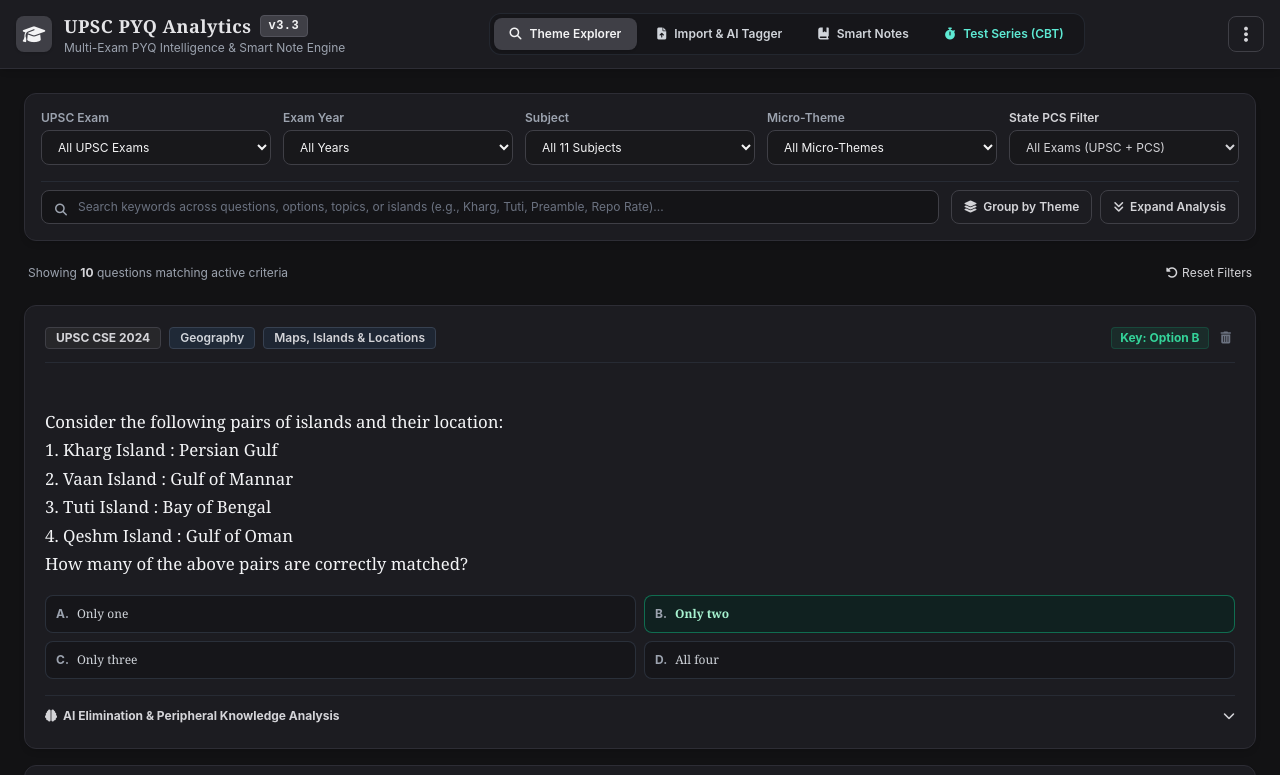
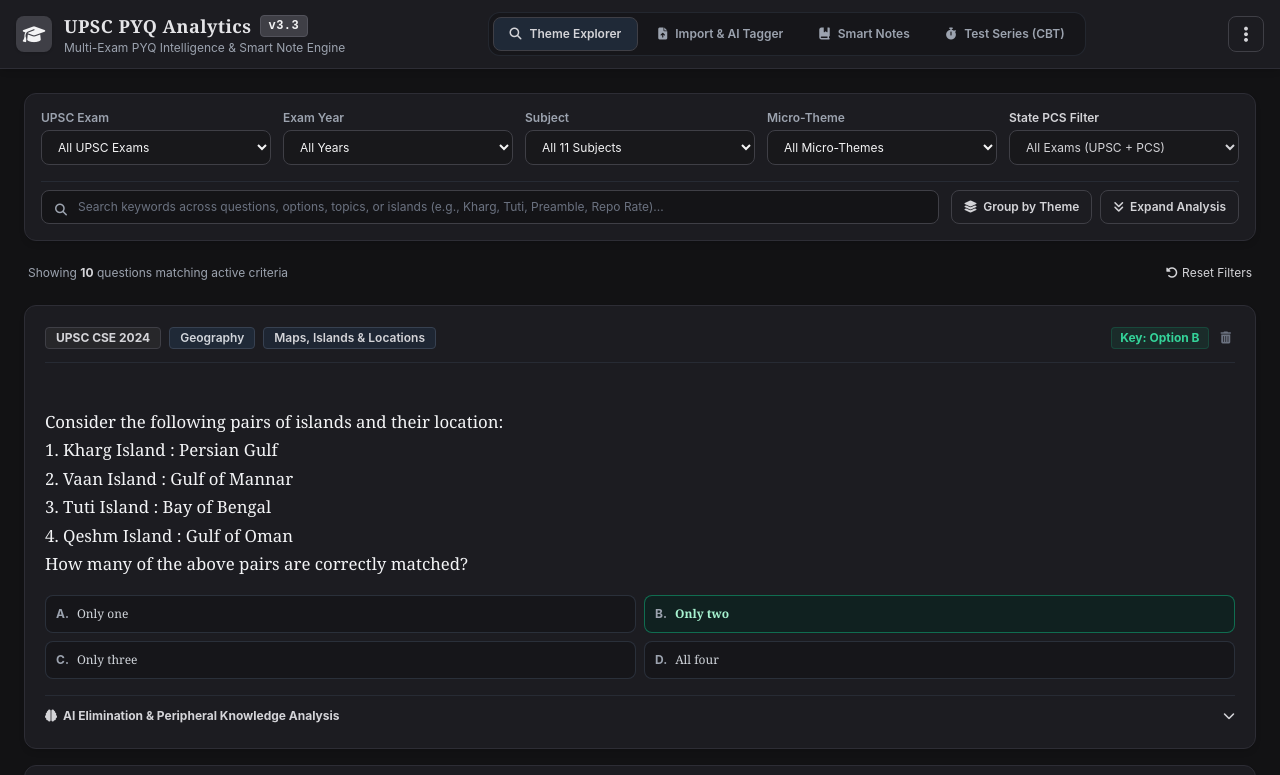
Before and after one commit to kaushikoggy-del/L14K04, a plain HTML site: page index.html in a window 1280 px wide. Both pictures are taken after a click on the button "Theme Explorer". Shown: the top 775 px of the page. Drawn offline with nearby package versions, Linux system fonts and the light colour scheme.

Commit message:
Update index.html

```diff
--- a/index.html
+++ b/index.html
@@ -655,7 +655,7 @@
             </div>
         </section>
         <!-- ==================== ISOLATED TEST SERIES (CBT) MODULE ==================== -->
-<section id="view-cbt" class="hidden space-y-6">
+<section id="tab-cbt" class="hidden space-y-6">
     <!-- 1. Test Series Lobby & Isolated Importer -->
     <div id="cbt-lobby" class="space-y-6">
         <div class="bg-slate-900/90 border border-slate-800 rounded-2xl p-6 flex flex-wrap items-center justify-between gap-4">
@@ -1086,12 +1086,13 @@
 
         // TAB NAVIGATION
         function switchTab(tabId) {
-            ['explorer', 'import', 'notes'].forEach(t => {
+            ['explorer', 'import', 'notes', 'cbt'].forEach(t => {
                 document.getElementById(`tab-${t}`).classList.add('hidden');
-                document.getElementById(`nav-${t}`).className = 'px-4 py-2 rounded-lg text-xs font-semibold flex items-center gap-2 transition text-gray-300 hover:text-white hover:bg-white/5';
+                document.getElementById(`nav-${t}`).className = 'px-4 py-2 rounded-lg text-xs font-semibold flex items-center gap-2 transition text-gray-400 hover:text-white';
             });
             document.getElementById(`tab-${tabId}`).classList.remove('hidden');
-            document.getElementById(`nav-${tabId}`).className = 'px-4 py-2 rounded-lg text-xs font-semibold flex items-center gap-2 transition bg-amber-600 text-white shadow';
+            document.getElementById(`nav-${tabId}`).className = 'px-4 py-2 rounded-lg text-xs font-semibold flex items-center gap-2 transition bg-gray-800 text-amber-400 border border-amber-500/30';
+            if (tabId === 'cbt' && typeof renderCbtLobby === 'function') renderCbtLobby();
         }
 
         // 3-DOTS MENU & MODALS
```
